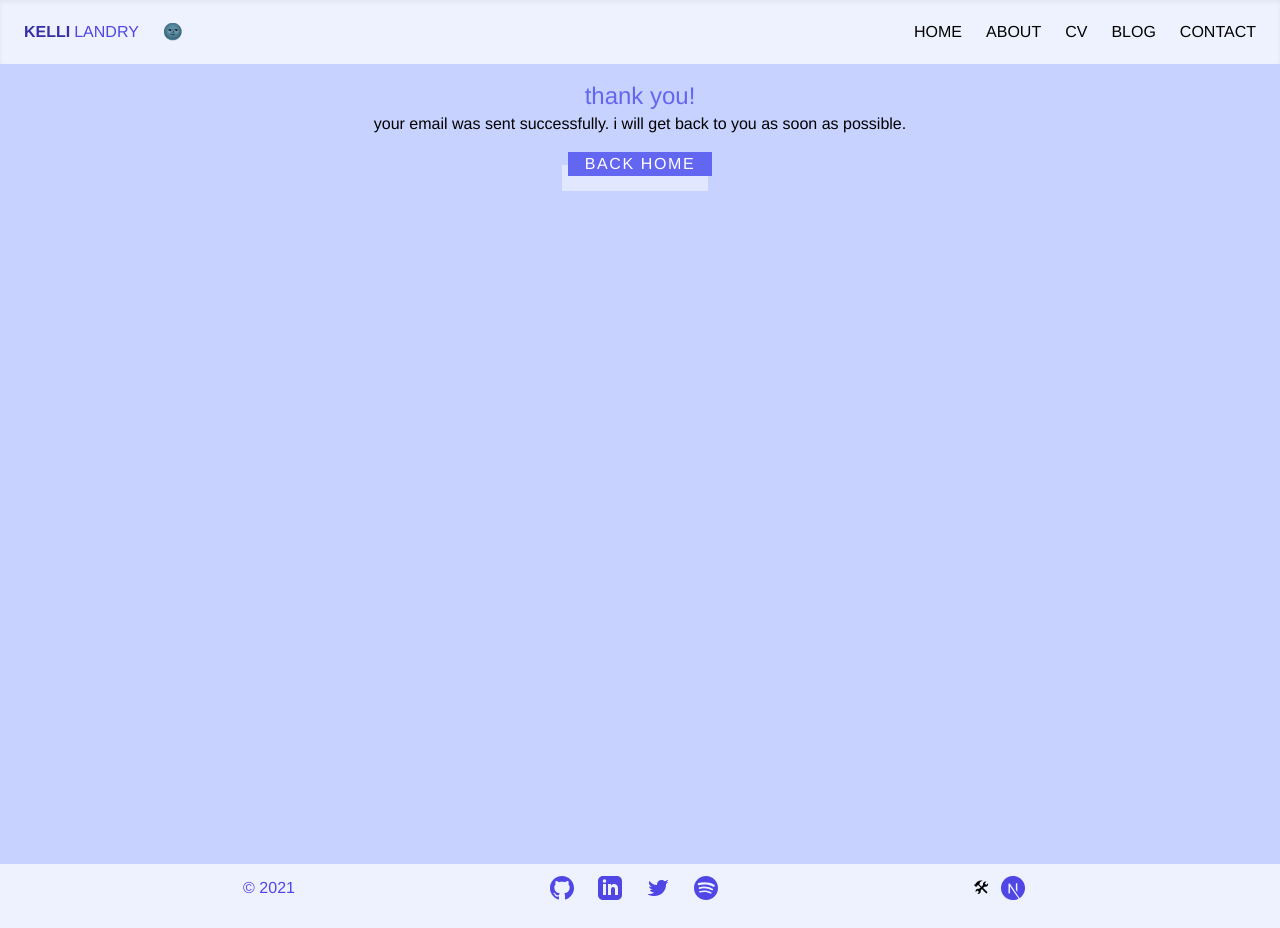
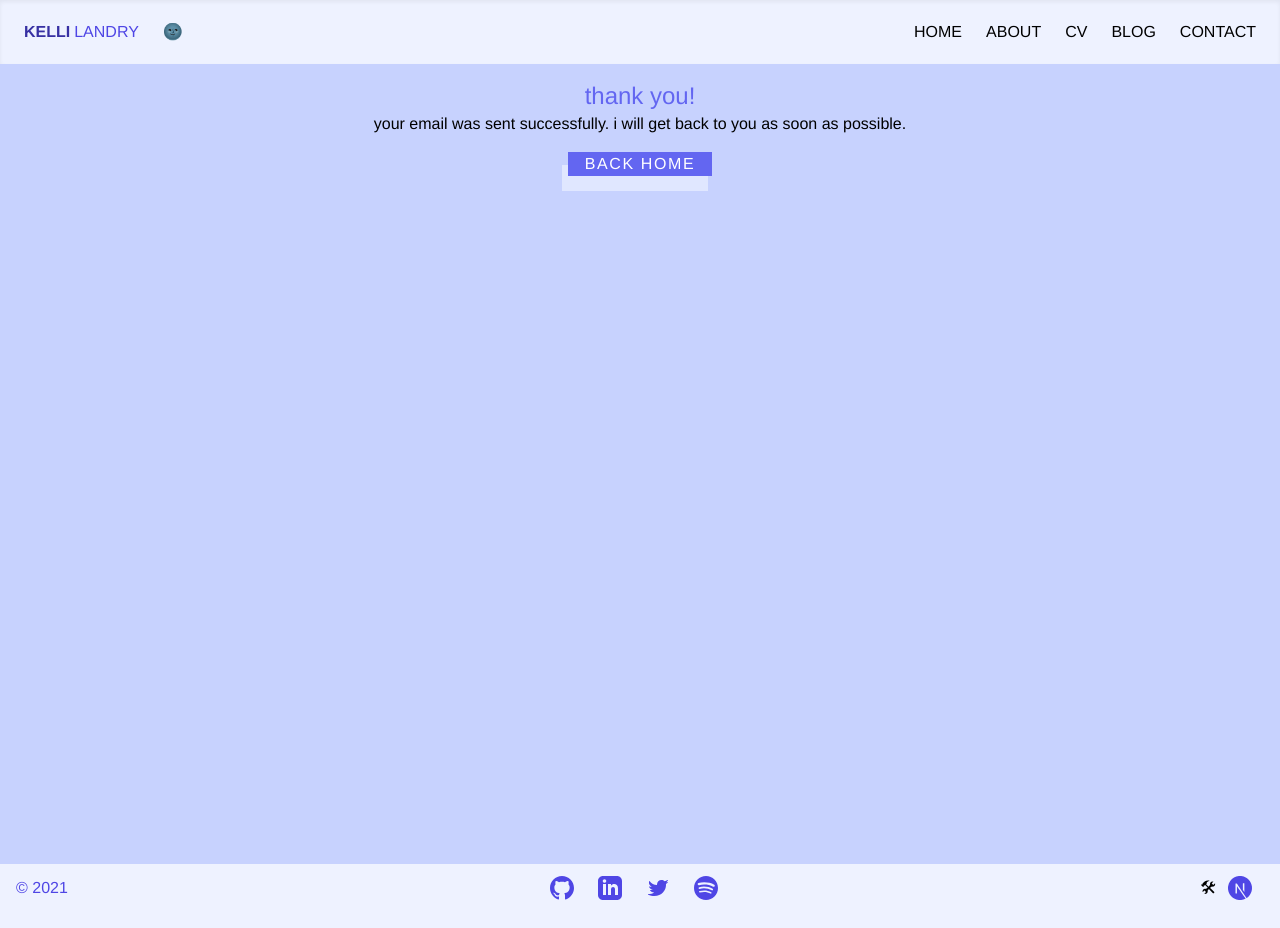
Before and after one commit to kel7774/kellidev, a Next.js app: page /thanks in a window 1280 px wide. Built offline with nearby package versions, Linux system fonts and the light colour scheme.

Commit message:
change justify to space like main nav

```diff
--- a/layout/Footer.js
+++ b/layout/Footer.js
@@ -3,7 +3,7 @@ export default function Footer () {
   const year = new Date().getFullYear()
 
   return (
-    <footer className='bg-indigo-50 dark:bg-indigo-800 dark:text-indigo-300 h-16 w-full flex flex-row justify-evenly pt-3 pb-3'>
+    <footer className='bg-indigo-50 dark:bg-indigo-800 dark:text-indigo-300 h-16 w-full flex flex-row justify-between pt-3 pb-3 pr-4 pl-4'>
       <section className='sm:flex flex-row text-indigo-600 dark:text-indigo-50'><div>&copy; {year}</div></section>
       <section className='flex flex-row'>
         <div>
```
